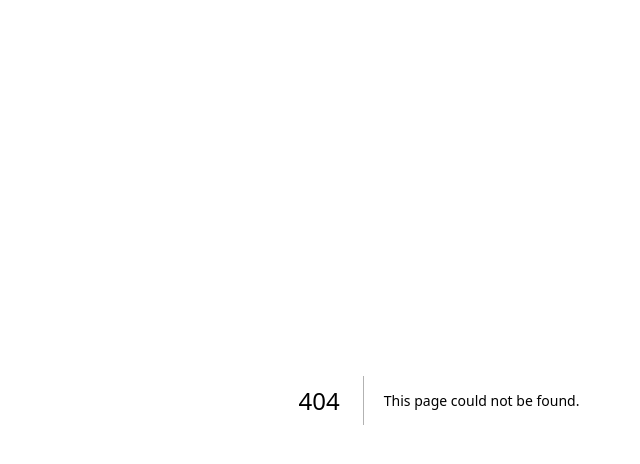
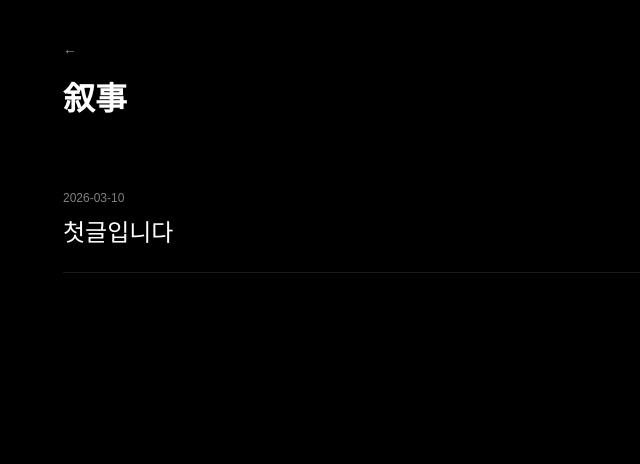
Before and after one commit to parksungrae/SungRaePark, a Next.js app: page /make in a window 1280 px wide. Before the commit this address had no page. Shown: the top 464 px of the page, without its empty margins (201-841 px from the left). Built offline with nearby package versions, Linux system fonts and the light colour scheme.

Commit message:
서사 페이지를 창간

```diff
--- a/app/globals.css
+++ b/app/globals.css
@@ -104,3 +104,82 @@ body {
     clip-path: inset(0 40% 0 0);
   }
 }
+
+/* Make List Page Styles */
+.make-container,
+.post-detail-container {
+  max-width: 800px;
+  margin: 0 auto;
+  padding: 40px 24px;
+}
+
+.make-header,
+.post-header {
+  margin-bottom: 48px;
+}
+
+.back-link {
+  display: inline-block;
+  color: var(--foreground);
+  text-decoration: none;
+  font-size: 14px;
+  margin-bottom: 16px;
+  opacity: 0.6;
+  transition: opacity 0.2s;
+}
+
+.back-link:hover {
+  opacity: 1;
+}
+
+.post-list {
+  list-style: none;
+}
+
+.post-item {
+  border-bottom: 1px solid rgba(128, 128, 128, 0.2);
+}
+
+.post-link {
+  display: block;
+  padding: 24px 0;
+  text-decoration: none;
+  color: var(--foreground);
+}
+
+.post-date {
+  font-size: 12px;
+  opacity: 0.5;
+  display: block;
+  margin-bottom: 8px;
+}
+
+.post-title {
+  font-size: 1.5rem;
+  font-weight: 500;
+}
+
+/* Post Detail Styles */
+.detail-title {
+  font-size: 2.5rem;
+  margin-top: 8px;
+}
+
+.post-content {
+  line-height: 1.8;
+  font-size: 1.1rem;
+}
+
+.post-content p {
+  margin-bottom: 24px;
+}
+
+@media (max-width: 768px) {
+  .make-container,
+  .post-detail-container {
+    padding: 24px 16px;
+  }
+  .detail-title {
+    font-size: 1.8rem;
+  }
+}
--- /dev/null
+++ b/app/make/data.ts
@@ -0,0 +1,19 @@
+export interface Post {
+  id: string;
+  title: string;
+  date: string;
+  content: string;
+}
+
+export const posts: Post[] = [
+  {
+    id: "1",
+    title: "첫글입니다",
+    date: "2026-03-10",
+    content: `안녕하세요, 박성래입니다.
+    이곳은 저의 소소한 기록을 남기는 공간입니다.
+    앞으로 다양한 이야기를 이곳에 담아보려 합니다.
+
+    잘 부탁드립니다!`,
+  },
+];
--- /dev/null
+++ b/app/make/page.tsx
@@ -0,0 +1,26 @@
+import Link from "next/link";
+import { posts } from "./data";
+
+export default function MakePage() {
+  return (
+    <div className="make-container">
+      <header className="make-header">
+        <Link href="/" className="back-link">
+          ←
+        </Link>
+        <h1>叙事</h1>
+      </header>
+
+      <ul className="post-list">
+        {posts.map((post) => (
+          <li key={post.id} className="post-item">
+            <Link href={`/make/${post.id}`} className="post-link">
+              <span className="post-date">{post.date}</span>
+              <h2 className="post-title">{post.title}</h2>
+            </Link>
+          </li>
+        ))}
+      </ul>
+    </div>
+  );
+}
--- a/app/theme/page.tsx
+++ b/app/theme/page.tsx
@@ -22,7 +22,7 @@ export default function ThemePage() {
             fontSize: "14px",
           }}
         >
-          ← Back
+          ←
         </Link>
       </div>
     </div>
```
Also changed, not shown: app/make/[id]/page.tsx (added, +34 -0 lines), app/page.tsx (+9 -1 lines).
